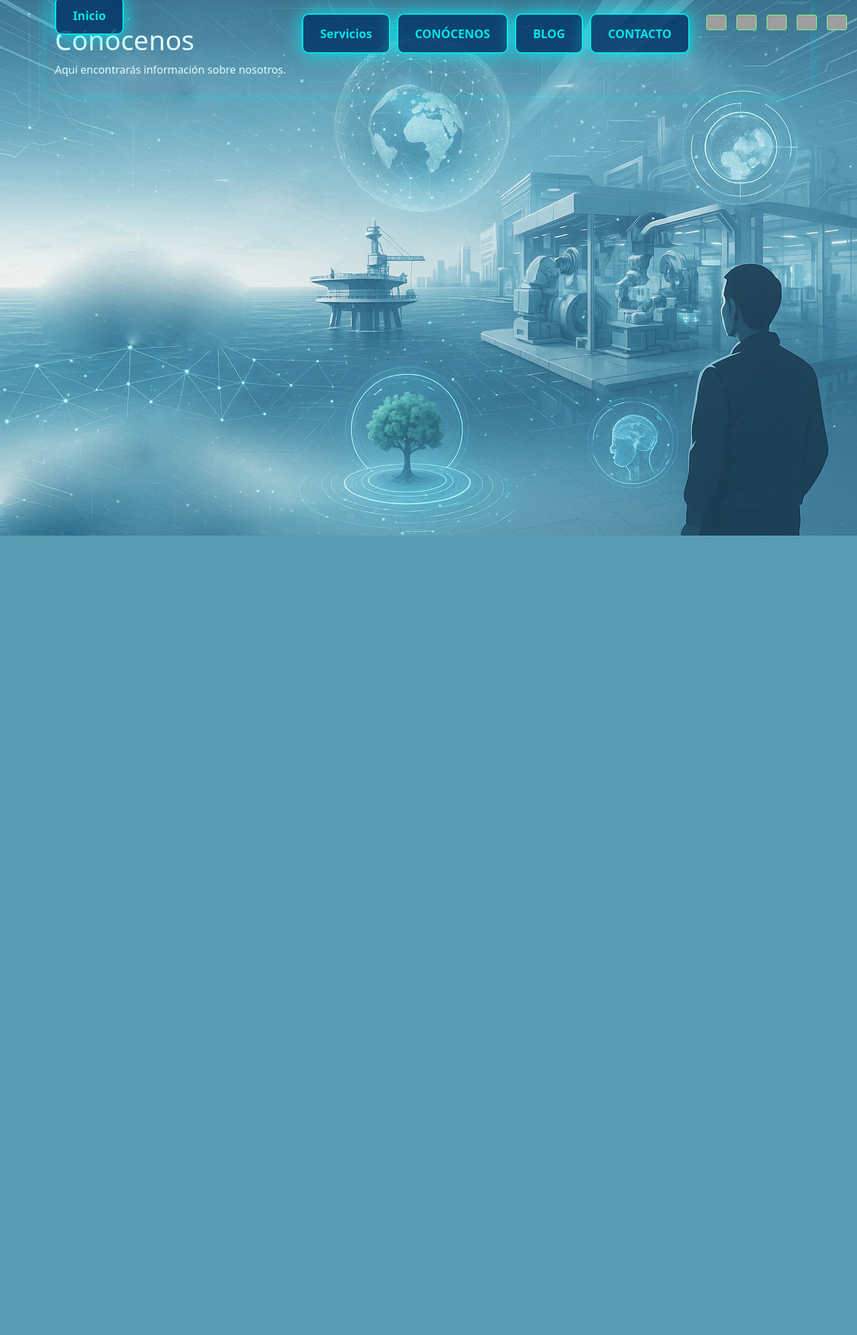
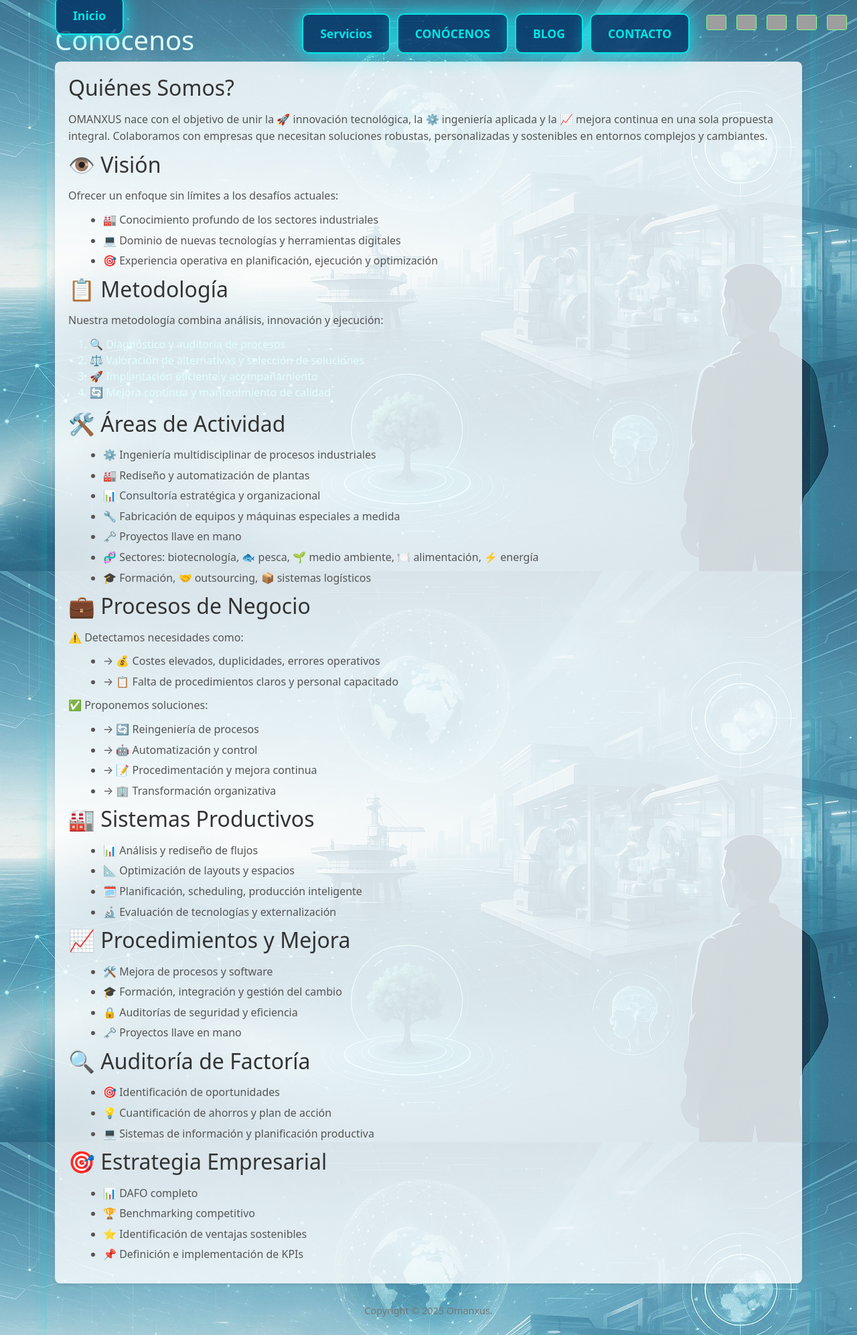
Before and after one commit to Daly2025/omanxus, a PHP site: page /conocenos.php in a window 1280 px wide. Shown: the whole page at 67% size. Before the commit the page ends 800 px from the top, so only its background shows below. Run offline with PHP 8.4, Linux system fonts and the light colour scheme; grey boxes are pictures that could not be loaded.

Commit message:
conocenos

```diff
--- /dev/null
+++ b/conocenos.css
@@ -0,0 +1,37 @@
+/* Styles for conocenos.php */
+
+.conocenos-section {
+    padding: 20px;
+    margin-bottom: 20px;
+    background-color: rgba(255, 255, 255, 0.8);
+    border-radius: 8px;
+    box-shadow: 0 2px 4px rgba(0, 0, 0, 0.1);
+}
+
+.conocenos-section h2 {
+    color: #333;
+    margin-bottom: 15px;
+}
+
+.conocenos-section p,
+.conocenos-section ul {
+    color: #555;
+    line-height: 1.6;
+    margin-bottom: 10px;
+}
+
+.conocenos-section ul {
+    list-style-type: disc;
+    margin-left: 20px;
+}
+
+.conocenos-section ul li {
+    margin-bottom: 5px;
+}
+
+.copyright {
+    text-align: center;
+    margin-top: 30px;
+    color: #777;
+    font-size: 0.9em;
+}
--- a/conocenos.php
+++ b/conocenos.php
@@ -31,6 +31,7 @@ if (file_exists($lang_file)) {
     <!-- Bootstrap CSS -->
     <link href="https://cdn.jsdelivr.net/npm/bootstrap@5.3.3/dist/css/bootstrap.min.css" rel="stylesheet" integrity="sha384-QWTKZyjpPEjISv5WaRU9OFeRpok6YctnYmDr5pNlyT2bRjXh0JMhjY6hW+ALEwIH" crossorigin="anonymous">
     <link rel="stylesheet" href="style.css">
+    <link rel="stylesheet" href="conocenos.css"> <!-- New CSS file for conocenos page -->
     <title><?php echo $lang['conocenos_title']; ?></title>
     <style>
         body {
@@ -87,7 +88,84 @@ if (file_exists($lang_file)) {
         <a href="index.php" class="menu-button home-button"><?php echo $lang['home_button']; ?></a>
 
         <h1 class="page-title"><?php echo $lang['conocenos_heading']; ?></h1>
-        <p class="page-content"><?php echo $lang['conocenos_content']; ?></p>
+        <div class="conocenos-section">
+            <h2>Quiénes Somos?</h2>
+            <p>OMANXUS nace con el objetivo de unir la 🚀 innovación tecnológica, la ⚙️ ingeniería aplicada y la 📈 mejora continua en una sola propuesta integral. Colaboramos con empresas que necesitan soluciones robustas, personalizadas y sostenibles en entornos complejos y cambiantes.</p>
+
+            <h2>👁️ Visión</h2>
+            <p>Ofrecer un enfoque sin límites a los desafíos actuales:</p>
+            <ul>
+                <li>🏭 Conocimiento profundo de los sectores industriales</li>
+                <li>💻 Dominio de nuevas tecnologías y herramientas digitales</li>
+                <li>🎯 Experiencia operativa en planificación, ejecución y optimización</li>
+            </ul>
+
+            <h2>📋 Metodología</h2>
+            <p>Nuestra metodología combina análisis, innovación y ejecución:</p>
+            <ol>
+                <li>🔍 Diagnóstico y auditoría de procesos</li>
+                <li>⚖️ Valoración de alternativas y selección de soluciones</li>
+                <li>🚀 Implantación eficiente y acompañamiento</li>
+                <li>🔄 Mejora continua y mantenimiento de calidad</li>
+            </ol>
+
+            <h2>🛠️ Áreas de Actividad</h2>
+            <ul>
+                <li>⚙️ Ingeniería multidisciplinar de procesos industriales</li>
+                <li>🏭 Rediseño y automatización de plantas</li>
+                <li>📊 Consultoría estratégica y organizacional</li>
+                <li>🔧 Fabricación de equipos y máquinas especiales a medida</li>
+                <li>🗝️ Proyectos llave en mano</li>
+                <li>🧬 Sectores: biotecnología, 🐟 pesca, 🌱 medio ambiente, 🍽️ alimentación, ⚡ energía</li>
+                <li>🎓 Formación, 🤝 outsourcing, 📦 sistemas logísticos</li>
+            </ul>
+
+            <h2>💼 Procesos de Negocio</h2>
+            <p>⚠️ Detectamos necesidades como:</p>
+            <ul>
+                <li>→ 💰 Costes elevados, duplicidades, errores operativos</li>
+                <li>→ 📋 Falta de procedimientos claros y personal capacitado</li>
+            </ul>
+            <p>✅ Proponemos soluciones:</p>
+            <ul>
+                <li>→ 🔄 Reingeniería de procesos</li>
+                <li>→ 🤖 Automatización y control</li>
+                <li>→ 📝 Procedimentación y mejora continua</li>
+                <li>→ 🏢 Transformación organizativa</li>
+            </ul>
+
+            <h2>🏭 Sistemas Productivos</h2>
+            <ul>
+                <li>📊 Análisis y rediseño de flujos</li>
+                <li>📐 Optimización de layouts y espacios</li>
+                <li>🗓️ Planificación, scheduling, producción inteligente</li>
+                <li>🔬 Evaluación de tecnologías y externalización</li>
+            </ul>
+
+            <h2>📈 Procedimientos y Mejora</h2>
+            <ul>
+                <li>🛠️ Mejora de procesos y software</li>
+                <li>🎓 Formación, integración y gestión del cambio</li>
+                <li>🔒 Auditorías de seguridad y eficiencia</li>
+                <li>🗝️ Proyectos llave en mano</li>
+            </ul>
+
+            <h2>🔍 Auditoría de Factoría</h2>
+            <ul>
+                <li>🎯 Identificación de oportunidades</li>
+                <li>💡 Cuantificación de ahorros y plan de acción</li>
+                <li>💻 Sistemas de información y planificación productiva</li>
+            </ul>
+
+            <h2>🎯 Estrategia Empresarial</h2>
+            <ul>
+                <li>📊 DAFO completo</li>
+                <li>🏆 Benchmarking competitivo</li>
+                <li>⭐ Identificación de ventajas sostenibles</li>
+                <li>📌 Definición e implementación de KPIs</li>
+            </ul>
+        </div>
+        <p class="copyright">Copyright © 2025 Omanxus.</p>
     </div>
 
     <!-- Bootstrap JS y Popper.js -->
```
